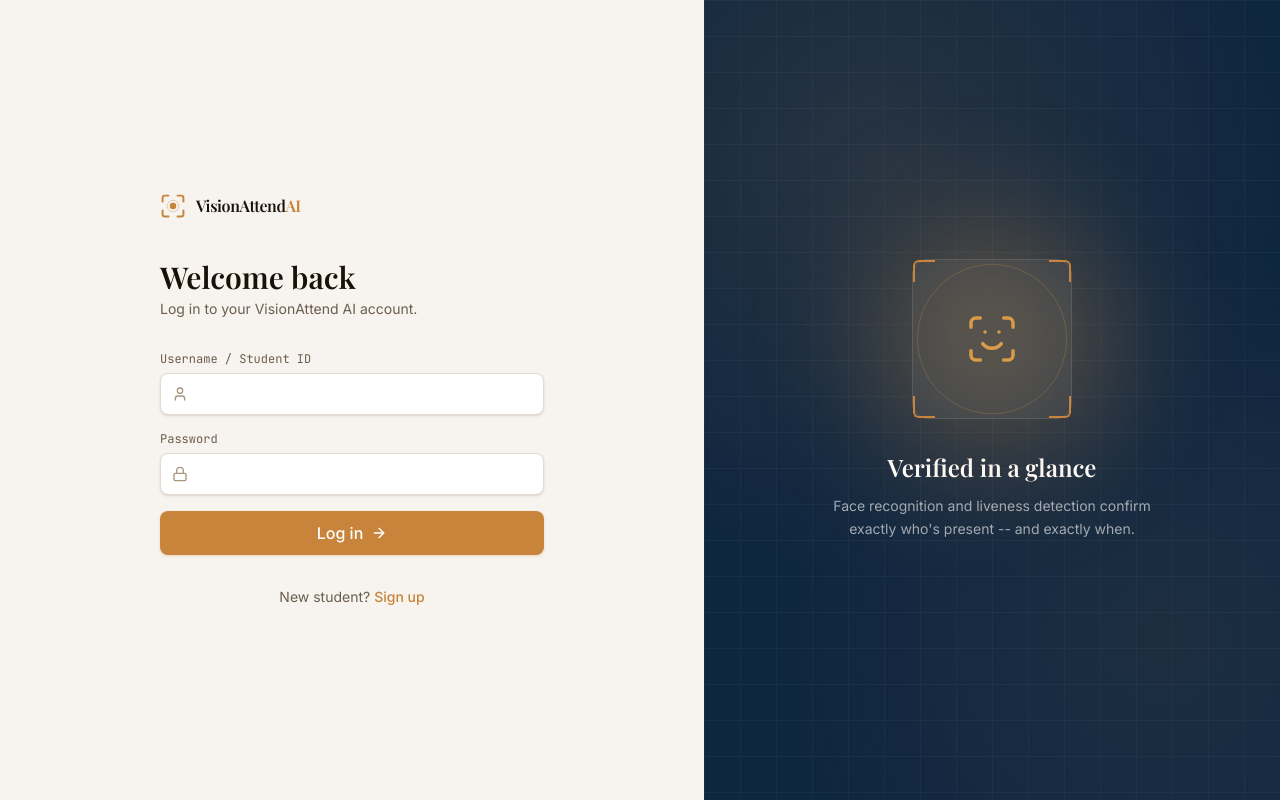
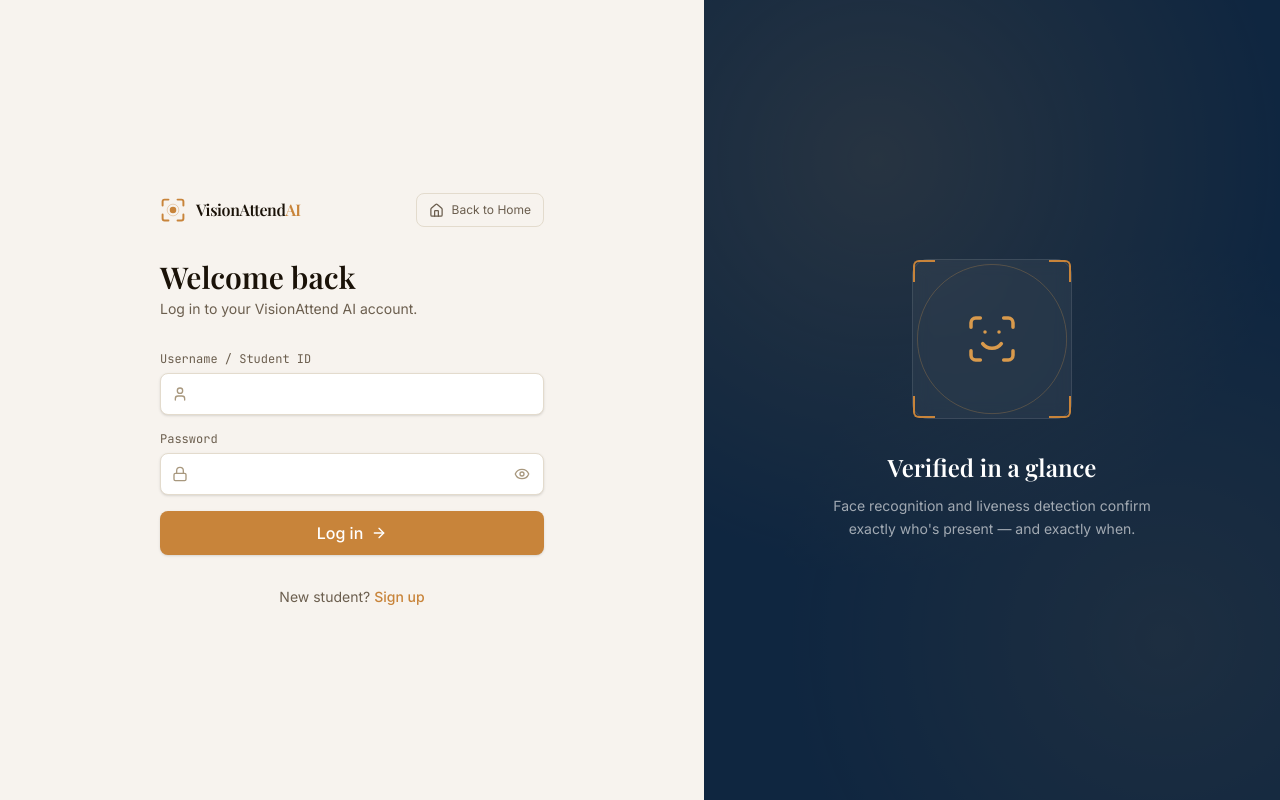
Before and after one commit to Ali5253-hingoliwala/face-regonization, a React (Vite) app in the folder frontend/visionattend-frontend (1)/: page /login in a window 1280 px wide. Built offline with nearby package versions, Linux system fonts and the light colour scheme; a web font is replaced by a local one.

Commit message:
Improve login navigation and password visibility

```diff
--- a/frontend/visionattend-frontend (1)/src/pages/LoginPage.tsx
+++ b/frontend/visionattend-frontend (1)/src/pages/LoginPage.tsx
@@ -1,6 +1,6 @@
 import { useState } from "react";
 import { useNavigate, Link } from "react-router-dom";
-import { ArrowRight, User, Lock, ScanFace } from "lucide-react";
+import { ArrowRight, User, Lock, ScanFace, Eye, EyeOff, Home } from "lucide-react";
 import ViewfinderFrame from "../components/ViewfinderFrame";
 import Logo from "../components/Logo";
 import { useAuth } from "../context/AuthContext";
@@ -8,9 +8,9 @@ import { useAuth } from "../context/AuthContext";
 export default function LoginPage() {
   const [username, setUsername] = useState("");
   const [password, setPassword] = useState("");
+  const [showPassword, setShowPassword] = useState(false);
   const [error, setError] = useState<string | null>(null);
   const [loading, setLoading] = useState(false);
-
   const { login } = useAuth();
   const navigate = useNavigate();
 
@@ -18,14 +18,11 @@ export default function LoginPage() {
     e.preventDefault();
     setError(null);
     setLoading(true);
-
     try {
       const role = await login(username, password);
       navigate(role === "admin" ? "/admin" : "/student");
     } catch (err: any) {
-      setError(
-        err?.response?.data?.detail ?? "Something went wrong. Try again."
-      );
+      setError(err?.response?.data?.detail ?? "Something went wrong. Try again.");
     } finally {
       setLoading(false);
     }
@@ -33,124 +30,47 @@ export default function LoginPage() {
 
   return (
     <div className="min-h-screen bg-bg flex">
-      {/* Form panel (left) */}
       <div className="flex-1 flex items-center justify-center px-6 py-12">
         <div className="w-full max-w-sm">
-          <Link to="/" className="inline-block mb-10">
-            <Logo size={26} />
-          </Link>
-
-          <h1 className="font-display text-3xl font-semibold mb-1">
-            Welcome back
-          </h1>
-          <p className="text-sm text-ink-muted mb-8">
-            Log in to your VisionAttend AI account.
-          </p>
+          <div className="mb-8 flex items-center justify-between">
+            <Link to="/"><Logo size={26} /></Link>
+            <Link to="/" className="inline-flex items-center gap-2 rounded-lg border border-line px-3 py-2 text-xs text-ink-muted hover:bg-panel-hover hover:text-ink transition">
+              <Home size={15} /> Back to Home
+            </Link>
+          </div>
+          <h1 className="font-display text-3xl font-semibold mb-1">Welcome back</h1>
+          <p className="text-sm text-ink-muted mb-8">Log in to your VisionAttend AI account.</p>
 
           <form onSubmit={handleSubmit} className="space-y-4">
             <div>
-              <label className="block text-xs font-mono text-ink-muted mb-1.5">
-                Username / Student ID
-              </label>
+              <label className="block text-xs font-mono text-ink-muted mb-1.5">Username / Student ID</label>
               <div className="relative">
-                <User
-                  className="absolute left-3 top-1/2 -translate-y-1/2 text-ink-faint"
-                  size={16}
-                />
-                <input
-                  type="text"
-                  value={username}
-                  onChange={(e) => setUsername(e.target.value)}
-                  required
-                  className="w-full bg-white border border-line rounded-lg pl-9 pr-3 py-2.5 text-sm shadow-sm focus:outline-none focus:border-accent focus:ring-2 focus:ring-accent-soft transition-all"
-                />
+                <User className="absolute left-3 top-1/2 -translate-y-1/2 text-ink-faint" size={16} />
+                <input type="text" value={username} onChange={e => setUsername(e.target.value)} required className="w-full bg-white border border-line rounded-lg pl-9 pr-3 py-2.5 text-sm shadow-sm focus:outline-none focus:border-accent focus:ring-2 focus:ring-accent-soft transition-all" />
               </div>
             </div>
-
-            <div>
-              <label className="block text-xs font-mono text-ink-muted mb-1.5">
-                Password
-              </label>
-              <div className="relative">
-                <Lock
-                  className="absolute left-3 top-1/2 -translate-y-1/2 text-ink-faint"
-                  size={16}
-                />
-                <input
-                  type="password"
-                  value={password}
-                  onChange={(e) => setPassword(e.target.value)}
-                  required
-                  className="w-full bg-white border border-line rounded-lg pl-9 pr-3 py-2.5 text-sm shadow-sm focus:outline-none focus:border-accent focus:ring-2 focus:ring-accent-soft transition-all"
-                />
-              </div>
-            </div>
-
-            {error && (
-              <p className="text-sm text-absent bg-absent/5 border border-absent/20 rounded-lg px-3 py-2">
-                {error}
-              </p>
-            )}
-
-            <button
-              type="submit"
-              disabled={loading}
-              className="w-full flex items-center justify-center gap-2 bg-accent text-white font-medium py-2.5 rounded-lg shadow-sm shadow-accent/20 hover:bg-accent-dim hover:shadow-md transition-all disabled:opacity-60"
-            >
-              {loading ? "Logging in..." : "Log in"}
-              {!loading && <ArrowRight size={16} />}
+            <PasswordField label="Password" value={password} onChange={setPassword} show={showPassword} onToggle={() => setShowPassword(v => !v)} />
+            {error && <p className="text-sm text-absent bg-absent/5 border border-absent/20 rounded-lg px-3 py-2">{error}</p>}
+            <button type="submit" disabled={loading} className="w-full flex items-center justify-center gap-2 bg-accent text-white font-medium py-2.5 rounded-lg shadow-sm hover:bg-accent-dim transition-all disabled:opacity-60">
+              {loading ? "Logging in..." : "Log in"}{!loading && <ArrowRight size={16} />}
             </button>
           </form>
-
-          <p className="text-sm text-ink-muted mt-8 text-center">
-            New student?{" "}
-            <Link to="/signup" className="text-accent font-medium hover:underline">
-              Sign up
-            </Link>
-          </p>
+          <p className="text-sm text-ink-muted mt-8 text-center">New student? <Link to="/signup" className="text-accent font-medium hover:underline">Sign up</Link></p>
         </div>
       </div>
 
-      {/* Branding panel (right) */}
       <div className="hidden lg:flex lg:w-[45%] relative overflow-hidden bg-panel-dark items-center justify-center">
-        <div
-          className="absolute inset-0 opacity-40"
-          style={{
-            backgroundImage:
-              "radial-gradient(circle at 30% 20%, rgba(217,154,76,0.30), transparent 55%), radial-gradient(circle at 80% 80%, rgba(217,154,76,0.18), transparent 50%)",
-          }}
-        />
-        <div
-          className="absolute inset-0 opacity-[0.07]"
-          style={{
-            backgroundImage:
-              "linear-gradient(rgba(255,255,255,0.5) 1px, transparent 1px), linear-gradient(90deg, rgba(255,255,255,0.5) 1px, transparent 1px)",
-            backgroundSize: "36px 36px",
-          }}
-        />
-
+        <div className="absolute inset-0 opacity-40" style={{ backgroundImage: "radial-gradient(circle at 30% 20%, rgba(217,154,76,0.30), transparent 55%), radial-gradient(circle at 80% 80%, rgba(217,154,76,0.18), transparent 50%)" }} />
         <div className="relative z-10 flex flex-col items-center px-10 text-center">
-          <div className="relative mb-8 animate-float">
-            <div className="absolute inset-0 rounded-full bg-accent-glow/30 blur-2xl scale-150" />
-            <ViewfinderFrame
-              active
-              cornerSize={22}
-              className="relative w-40 h-40 rounded-2xl bg-white/5 border border-white/10 backdrop-blur-sm flex items-center justify-center"
-            >
-              <div className="absolute inset-0 rounded-full border border-accent-glow/40 animate-pulse-ring" />
-              <ScanFace className="text-accent-glow" size={56} strokeWidth={1.5} />
-            </ViewfinderFrame>
-          </div>
-
-          <h2 className="font-display text-2xl font-semibold text-white mb-3">
-            Verified in a glance
-          </h2>
-          <p className="text-white/60 text-sm leading-relaxed max-w-xs">
-            Face recognition and liveness detection confirm exactly who's
-            present -- and exactly when.
-          </p>
+          <div className="relative mb-8 animate-float"><ViewfinderFrame active cornerSize={22} className="relative w-40 h-40 rounded-2xl bg-white/5 border border-white/10 backdrop-blur-sm flex items-center justify-center"><div className="absolute inset-0 rounded-full border border-accent-glow/40 animate-pulse-ring" /><ScanFace className="text-accent-glow" size={56} strokeWidth={1.5} /></ViewfinderFrame></div>
+          <h2 className="font-display text-2xl font-semibold text-white mb-3">Verified in a glance</h2>
+          <p className="text-white/60 text-sm leading-relaxed max-w-xs">Face recognition and liveness detection confirm exactly who's present — and exactly when.</p>
         </div>
       </div>
     </div>
   );
 }
+
+function PasswordField({ label, value, onChange, show, onToggle }: { label: string; value: string; onChange: (value: string) => void; show: boolean; onToggle: () => void }) {
+  return <div><label className="block text-xs font-mono text-ink-muted mb-1.5">{label}</label><div className="relative"><Lock className="absolute left-3 top-1/2 -translate-y-1/2 text-ink-faint" size={16} /><input type={show ? "text" : "password"} value={value} onChange={e => onChange(e.target.value)} required className="w-full bg-white border border-line rounded-lg pl-9 pr-11 py-2.5 text-sm shadow-sm focus:outline-none focus:border-accent focus:ring-2 focus:ring-accent-soft transition-all" /><button type="button" onClick={onToggle} className="absolute right-2 top-1/2 -translate-y-1/2 rounded-md p-1.5 text-ink-faint hover:text-ink" aria-label={show ? "Hide password" : "Show password"}>{show ? <EyeOff size={16}/> : <Eye size={16}/>}</button></div></div>;
+}
```
